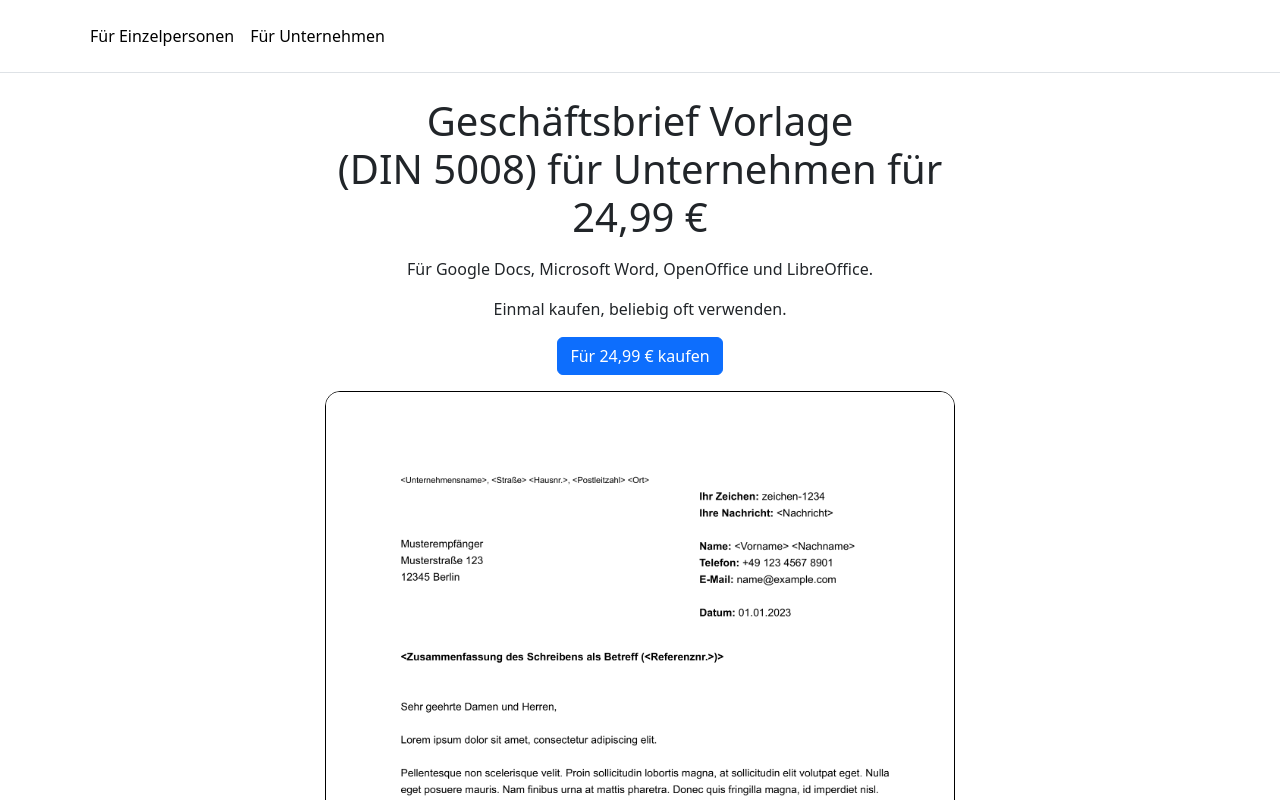
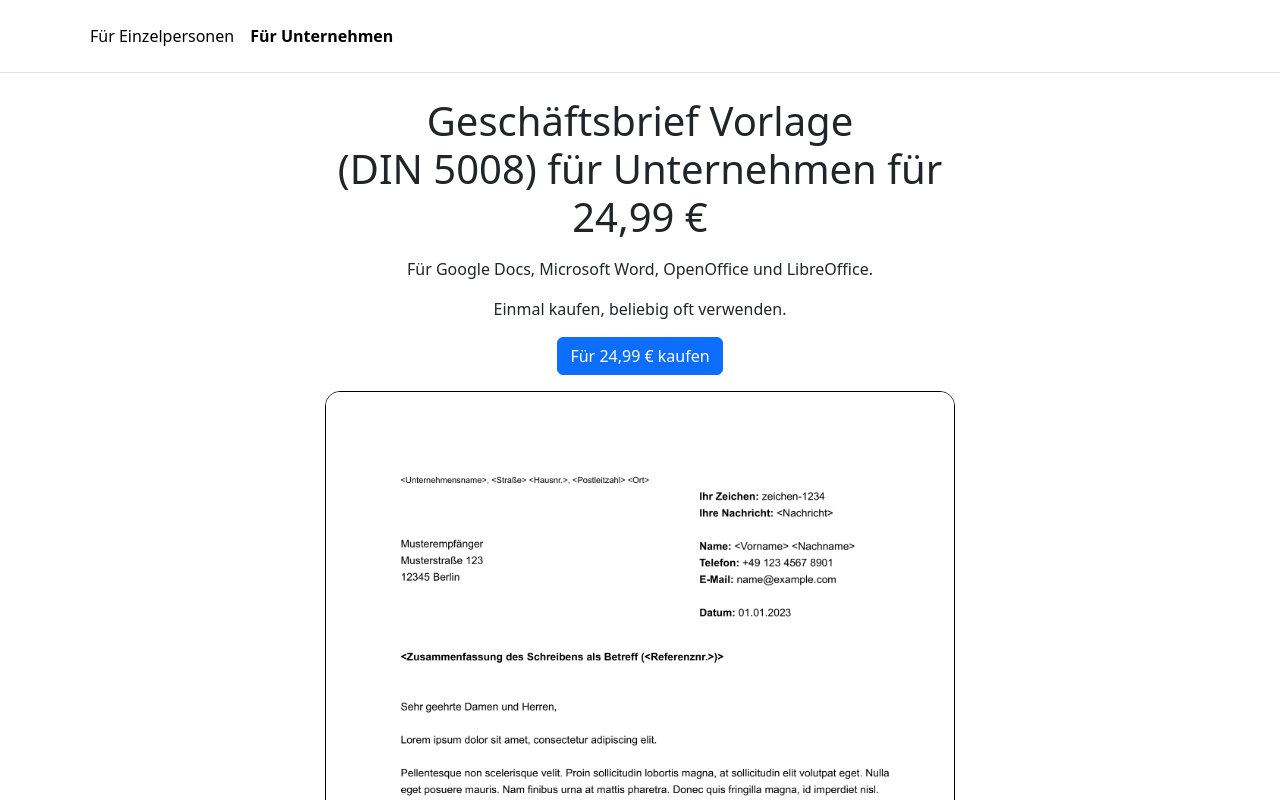
Before and after one commit to Sanjo-Solutions/letter-template, a website: page public/geschaeftsbrief-vorlage-fuer-unternehmen/index.html in a window 1280 px wide. Shown: the top 800 px of the page. Drawn offline with Linux system fonts and the light colour scheme.

Commit message:
Fix for menu item

```diff
--- a/compose.user.js
+++ b/compose.user.js
@@ -28,6 +28,7 @@ export function navigationItem(compose, name, path) {
 }
 
 export function isActivePage(compose, navbarItemPagePath) {
+  console.log(navbarItemPagePath, retrievePagePath(compose))
   return navbarItemPagePath === retrievePagePath(compose)
 }
 
--- a/public/geschaeftsbrief-vorlage-fuer-unternehmen/index.html
+++ b/public/geschaeftsbrief-vorlage-fuer-unternehmen/index.html
@@ -36,10 +36,11 @@
               >
             </li>
             <li>
-              <a
-                href="/geschaeftsbrief-vorlage-fuer-unternehmen"
+              <span
+                href="/geschaeftsbrief-vorlage-fuer-unternehmen/"
                 class="nav-link px-2 link-body-emphasis"
-                >Für Unternehmen</a
+                style="font-weight: 600"
+                >Für Unternehmen</span
               >
             </li>
           </ul>
```
Also changed, not shown: blocks/navigation.html (+1 -1 lines), public/datenschutzerklaerung/index.html (+1 -1 lines), public/impressum/index.html (+1 -1 lines).
